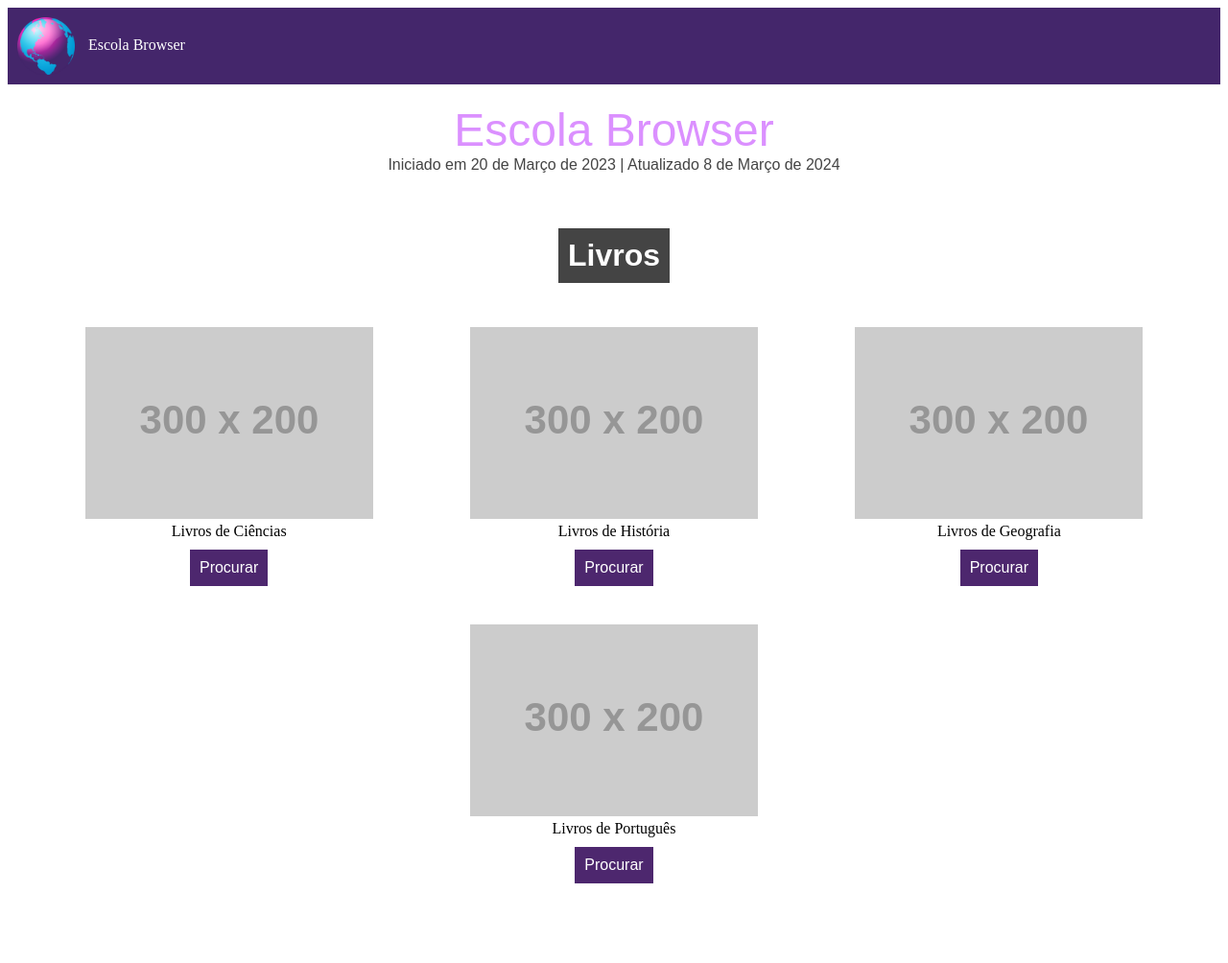
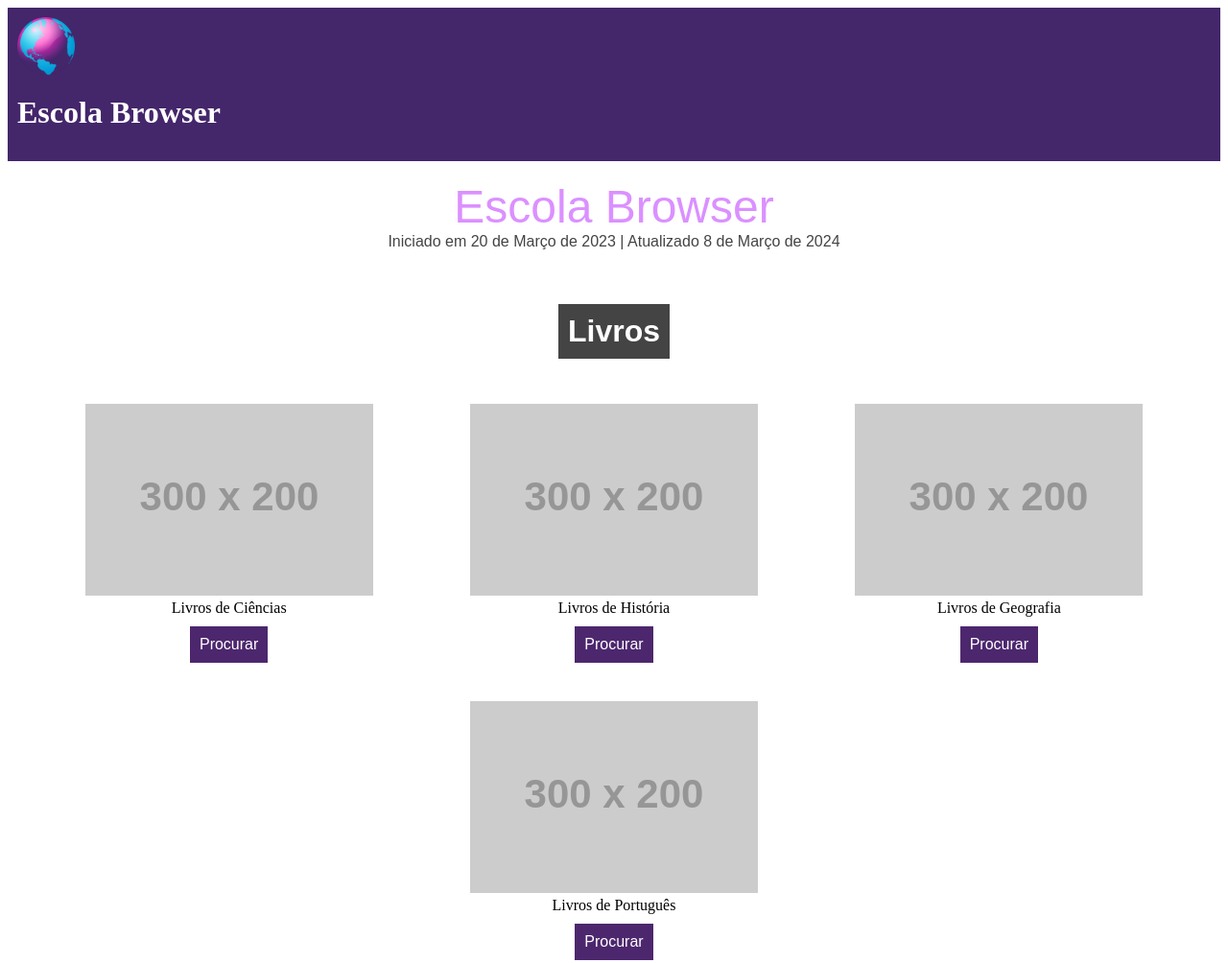
Before and after one commit to PatoCleiton11/escola-browser, a plain HTML site: page index.html in a window 1280 px wide. Shown: the whole page at 96% size. Before the commit the page ends 971 px from the top, so only its background shows below. Drawn offline with Linux system fonts and the light colour scheme; placeholder pictures from the web are drawn by us.

Commit message:
Update index.html

```diff
--- a/index.html
+++ b/index.html
@@ -70,7 +70,7 @@
 <body>
     <div class="barra">
         <img class="logo" src="/images/logo.png" alt="Logo">
-        <span>Escola Browser</span>
+        <h1>Escola Browser</h1>
     </div>
 
     <div class="title">Escola Browser</div>
```
